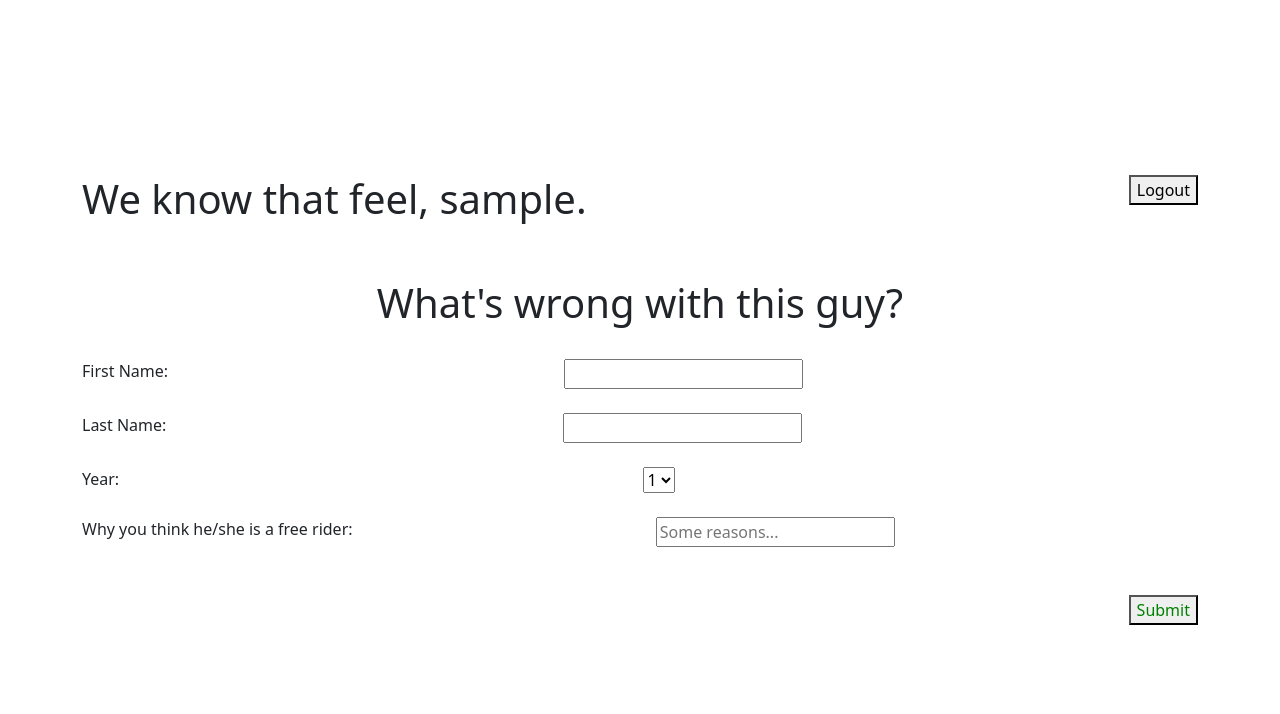
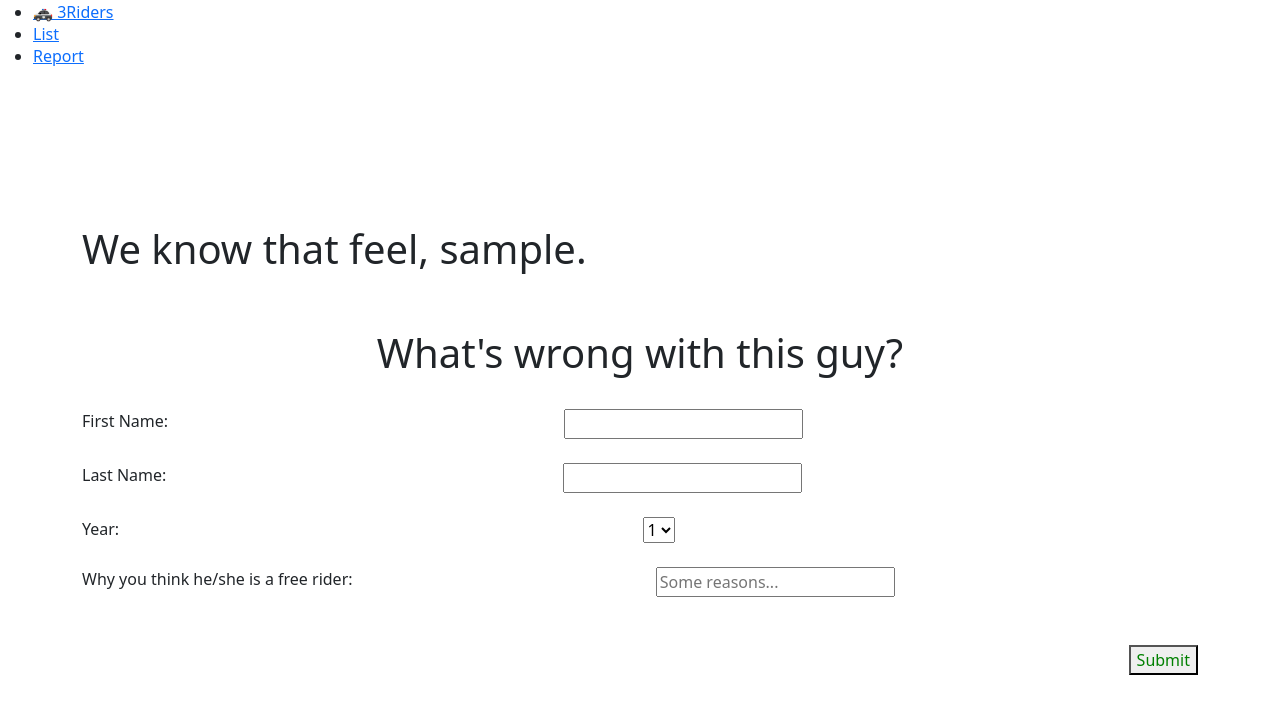
Before and after one commit to COMPS381/S381F-Project-3Riders, a Node server app: template views/index.ejs in a window 1280 px wide. Shown: the top 714 px of the page. Run offline with Node 20, Linux system fonts and the light colour scheme; the template is opened without the code that fills it: most values are stand-ins (such as "Sample title", 1, 10 or a date in 2020); data that the repository does not hold is empty; some libraries are stand-ins or nearby versions.

Commit message:
try to implement it in index

```diff
--- a/views/index.ejs
+++ b/views/index.ejs
@@ -4,21 +4,13 @@
 		<%- include('styles.ejs') %>
 	</head>
 	<body class="drac-bg-black drac-text-white center">
-		<div class="container">
+		<%- include('topbar.ejs') %>
+		<div class="container" style="padding-top: 100px">
 			<div class="row">
-				<div class="col-sm-10">
+				<div class="col-sm-12">
 					<h1 class="drac-heading drac-heading-xl drac-text-white" style="text-align: left;">
 						We know that feel, <%= username %>.
 					</h1>
-				</div>
-				<div class="col-sm-2">
-					<button
-						class="drac-btn drac-bg-red drac-text-white"
-						style="float: right;"
-						onclick="location.assign('/logout')"
-						>
-						Logout
-					</button>
 				</div>
 			</div>
 			<br>
```
